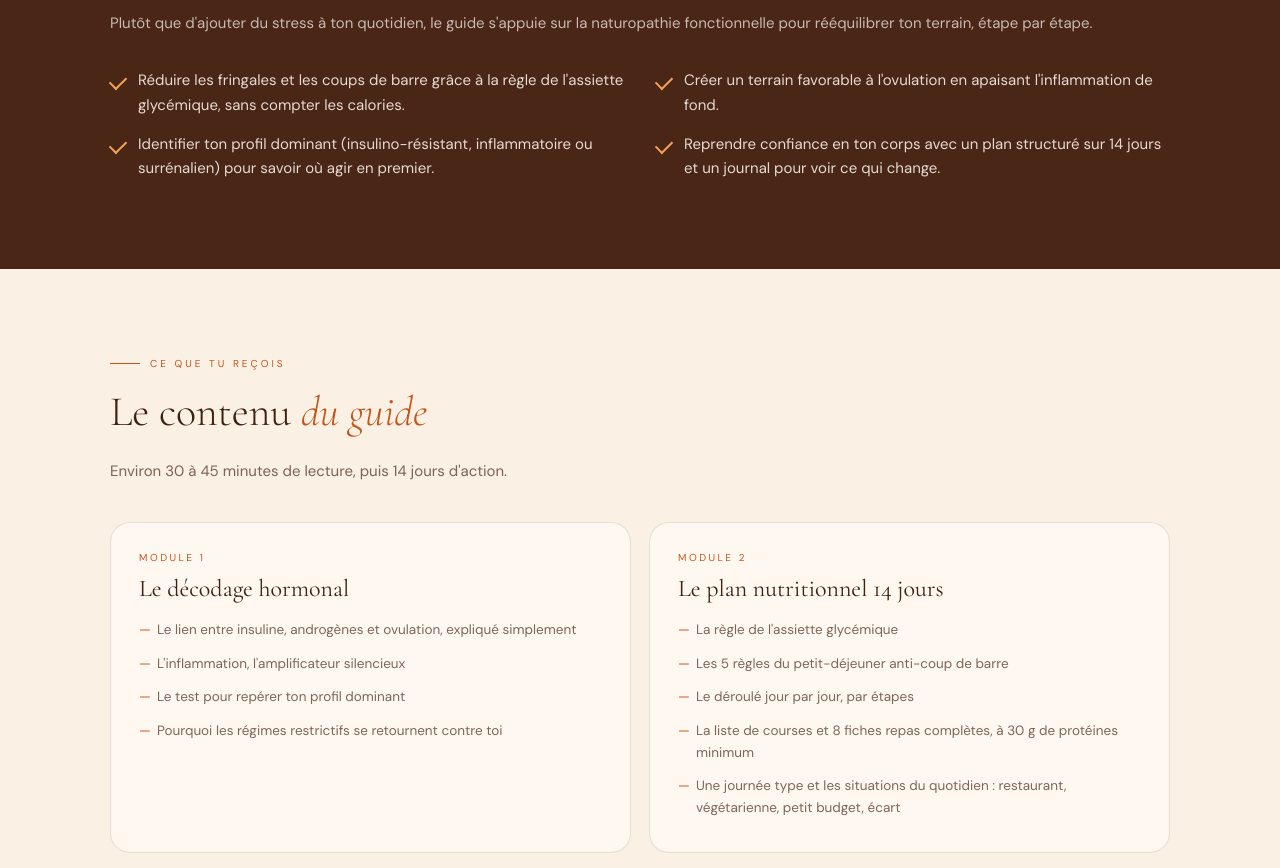
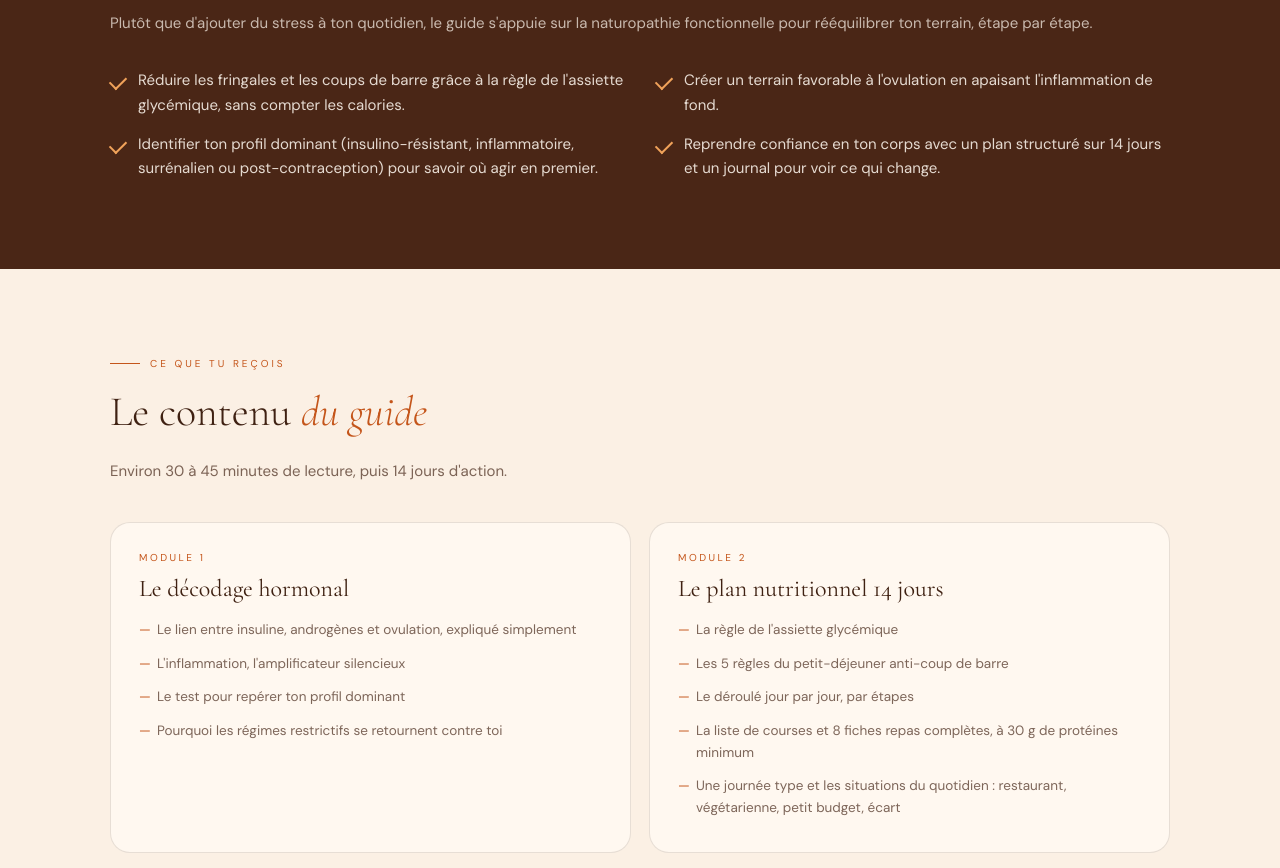
Before and after one commit to lamenaturo/-meije-naturo-site, a plain HTML site: page guide-sopk.html in a window 1280 px wide. Shown: the part 2220-3088 px from the top of the page. Drawn offline with nearby package versions, Linux system fonts and the light colour scheme.

Commit message:
Guide SOPK : ajout du profil post-contraception
Co-Authored-By: Claude Opus 5.5 <noreply@anthropic.com>
Claude-Session: https://claude.ai/code/session_01BNzQ1pCi7kaSSes7C4wJak

```diff
--- a/guide-sopk.html
+++ b/guide-sopk.html
@@ -265,7 +265,7 @@
     <ul class="change-list">
       <li>Réduire les fringales et les coups de barre grâce à la règle de l'assiette glycémique, sans compter les calories.</li>
       <li>Créer un terrain favorable à l'ovulation en apaisant l'inflammation de fond.</li>
-      <li>Identifier ton profil dominant (insulino-résistant, inflammatoire ou surrénalien) pour savoir où agir en premier.</li>
+      <li>Identifier ton profil dominant (insulino-résistant, inflammatoire, surrénalien ou post-contraception) pour savoir où agir en premier.</li>
       <li>Reprendre confiance en ton corps avec un plan structuré sur 14 jours et un journal pour voir ce qui change.</li>
     </ul>
   </div>
```
Also changed, not shown: 1 other file.
